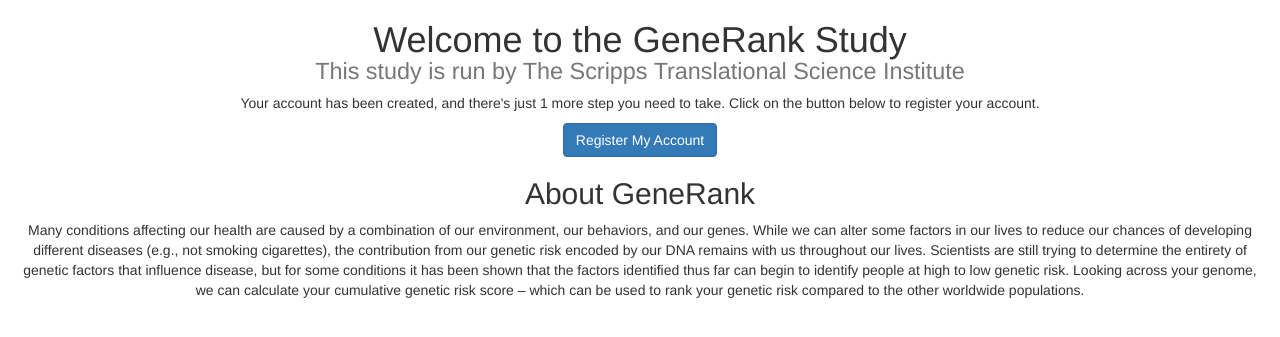
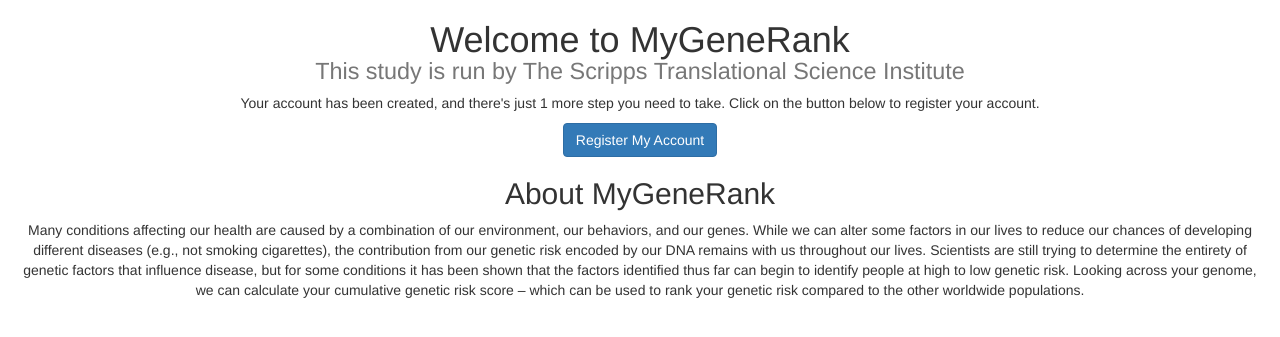
Before and after one commit to shuchenliu/mygenerank-api, a Django app: template generank/api/templates/registration_email.html in a window 1280 px wide. Shown: the top 337 px of the page. Run offline with Django 3.2, Linux system fonts and the light colour scheme; the template is opened without the code that fills it, so the values that code supplies are empty; parts of the project's set-up code (start-up, migrations or seed data) failed here and were passed over; some libraries are stand-ins or nearby versions.

Commit message:
Updates email template

```diff
--- a/generank/api/templates/registration_email.html
+++ b/generank/api/templates/registration_email.html
@@ -6,7 +6,7 @@
 <body>
   <div class="container-fluid text-center">
     <div class="h1">
-      Welcome to the GeneRank Study <br />
+      Welcome to MyGeneRank<br />
       <small>This study is run by The Scripps Translational Science Institute</small>
     </div>
     <p>Your account has been created, and there's just 1 more step you need to take. Click on the button below to register your account.</p>
@@ -17,7 +17,7 @@
 
     <div class="row">
       <div class="col-xs-12">
-        <h2>About GeneRank</h2>
+        <h2>About MyGeneRank</h2>
         <p>Many conditions affecting our health are caused by a combination of our environment, our behaviors, and our genes. While we can alter some factors in our lives to reduce our chances of developing different diseases (e.g., not smoking cigarettes), the contribution from our genetic risk encoded by our DNA remains with us throughout our lives. Scientists are still trying to determine the entirety of genetic factors that influence disease, but for some conditions it has been shown that the factors identified thus far can begin to identify people at high to low genetic risk. Looking across your genome, we can calculate your cumulative genetic risk score – which can be used to rank your genetic risk compared to the other worldwide populations.</p>
       </div>
     </div>
```
